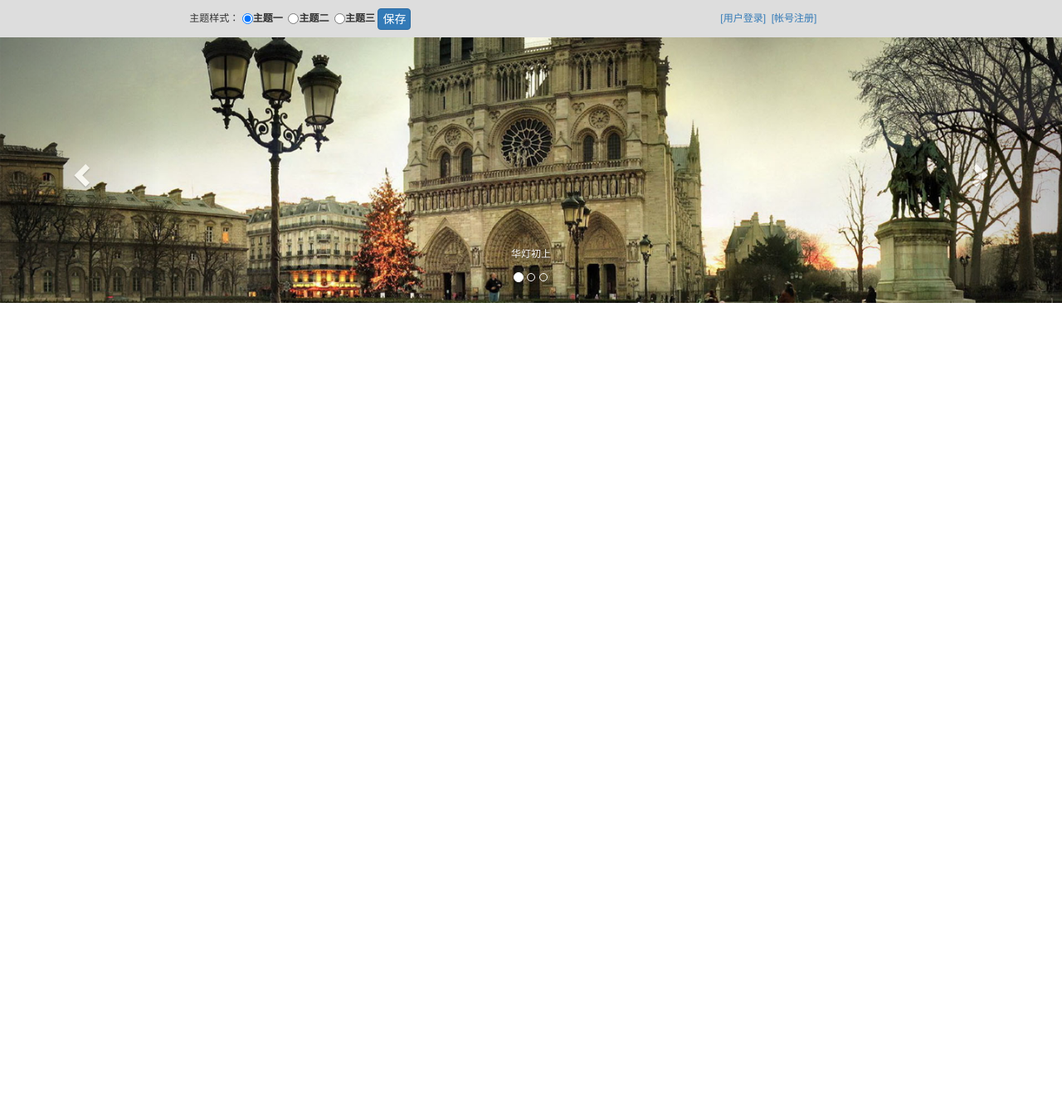
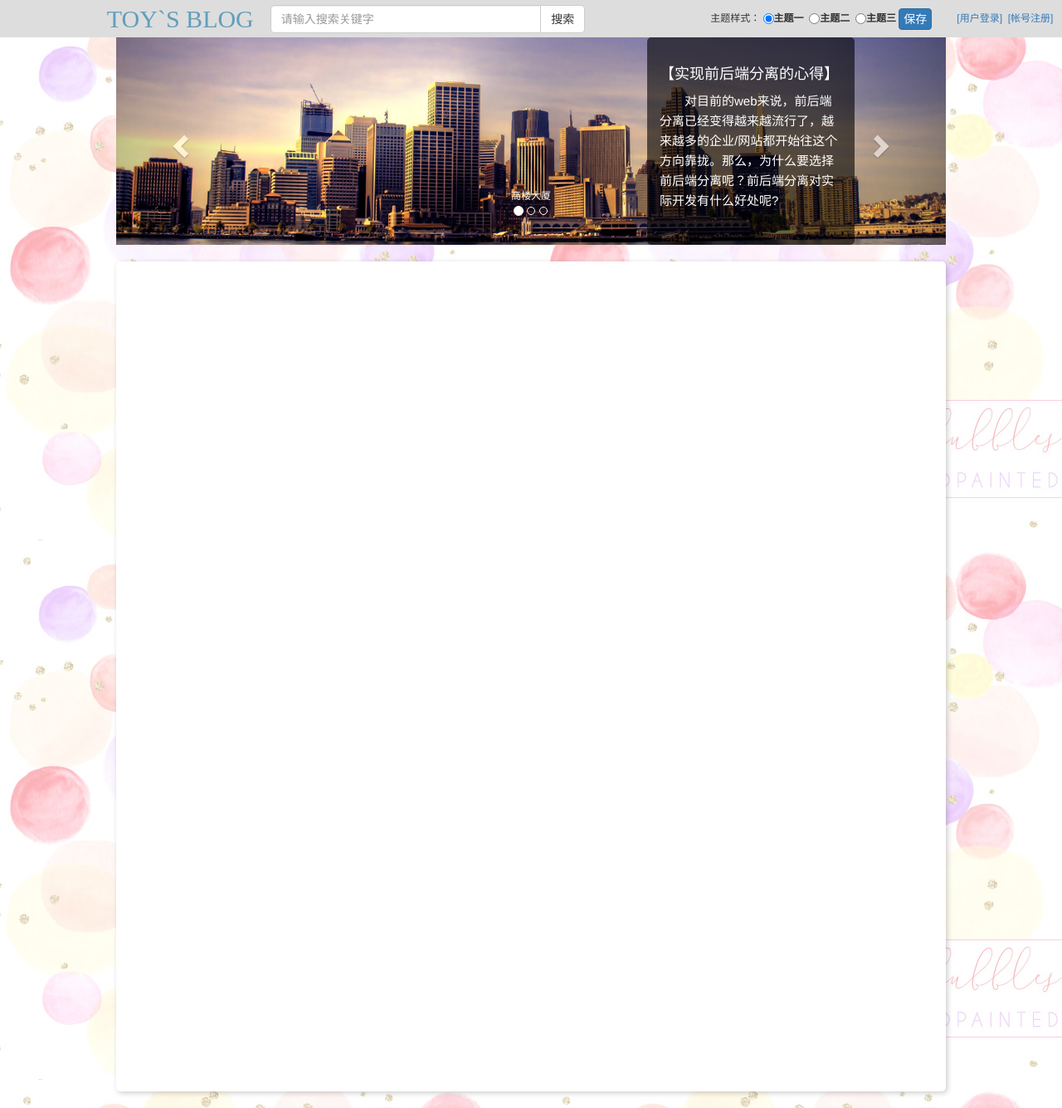
Before and after one commit to turboTy/blog2, a PHP site: page /styles/theme1/t_index.html in a window 1280 px wide. Shown: the whole page at 83% size. Before the commit the page ends 365 px from the top, so only its background shows below. Run offline with PHP 8.4, Linux system fonts and the light colour scheme; some libraries are stand-ins or nearby versions.

Commit message:
modify t_index.html/t-main
2017年6月15日 00:24:24

```diff
--- a/styles/theme1/css/reset.css
+++ b/styles/theme1/css/reset.css
@@ -1,6 +1,5 @@
 /* CSS Document */
-body,ul,ol,li,p,h1,h2,h3,h4,h5,h6,form,fieldset,table,td,img,div,dl,dt,dd,input {margin:0;padding: 0;}
-body {font-size:12px;}
+body {margin:0;padding: 0;font-size:12px;}
 img {border:none;}
 li {list-style:none;}
 input,select,textarea {outline:none;}
--- a/styles/theme1/css/style1.css
+++ b/styles/theme1/css/style1.css
@@ -1,4 +1,8 @@
 /************ login.php **************/
+body {
+	background: url(../images/body-bg3.png);
+}
+
 /*** log-main部分 ***/
 .log-main {
 	margin: 0;
@@ -67,6 +71,11 @@
 	height: 45px;
 	line-height: 45px;
 	background-color: #ddd;
+	position: fixed;
+	top: 0;
+	width: 100%;
+	z-index: 999;
+	min-width: 1366px;
 }
 
 .header-login > .container {
@@ -88,8 +97,13 @@
 	margin: 0!important;
 }
 
+.header-slider {
+	margin-top: 45px;
+}
+
 .header-slider .container {
-	width: 100%;
+	width: 75%;
+	min-width: 1000px;
 	margin: 0;
 	padding: 0;
 }
@@ -101,6 +115,84 @@
 .header-slider .container,
 .header-slider .row,
 .header-slider .row > div {
-	margin: 0;
+	margin: 0 auto;
 	padding: 0;
 }
+
+#carousel-example-generic {
+	position: relative;
+}
+
+.slider-window {
+	height: 100%;
+	width: 250px;
+	border-radius: 5px;
+	background-color: rgba(0,0,0,0.6);
+	color: #fff;
+	position: absolute;
+	padding: 25px 15px;
+	right: 110px;
+	top: 0;
+}
+
+.slider-window > p {
+	font-size: 15px;
+	line-height: 24px;
+}
+
+/*t-main*/
+.t-main {
+	width: 75%;
+	min-width: 1000px;
+	margin: 20px auto;
+	padding: 20px 0;
+	background-color: #fff;
+	min-height: 1000px;
+	border-radius: 5px;
+	box-shadow: 2px 2px 6px rgba(0,0,0,0.2);
+}
+
+.main-left {
+	width:;
+}
+
+.header-login .form-control {
+	/*height: 26px;*/
+	width: 50%;
+	max-width: 350px;
+}
+
+.header-login .col-md-offset-1 > .form-control {
+	border-radius: 5px 0 0 5px;
+}
+
+.header-login .col-md-offset-1 > .btn-default {
+	border-radius: 0 5px 5px 0;
+	border-left: none;
+}
+
+.header-login .col-md-offset-1 {
+	height: 45px;
+	display: flex;
+	align-items: center;
+}
+
+.header-login .col-md-offset-1 > h2 {
+	line-height: 45px;
+	margin: 0 20px 0 0;
+	font-family: "STHUPO";
+	color: rgb(98, 158, 187);
+}
+
+.header-login .col-md-3 {
+	text-align: right;
+}
+
+.main-left {
+	width: 100%;
+}
+
+.main-left-t {
+	width: 100%;
+	height: 360px;
+}
--- a/styles/theme1/t_index.html
+++ b/styles/theme1/t_index.html
@@ -23,17 +23,20 @@
         <div class="t-header">
             <div class="header-login">
                 <div class="container">
-                    <div class="col-md-6 col-md-offset-2">
+                    <div class="col-md-6 col-md-offset-1 col-sm-6 col-xs-6">
+                    <h2>TOY`S BLOG</h2>
+                        <input type="text" placeholder="请输入搜索关键字" class="form-control fl"><input type="button" class="btn btn-default fl" value="搜索" >
+                    </div>
+                    <div class="col-md-3 col-sm-3 col-xs-3">
                         <span>主题样式：</span>
                         <label><input type="radio" class="theme_sel" name="theme_style" value="1" checked>主题一</label>&nbsp;
                         <label><input type="radio" class="theme_sel" name="theme_style" value="2">主题二</label>&nbsp;
                         <label><input type="radio" class="theme_sel" name="theme_style" value="3">主题三</label>
                         <input type="button" class="btn btn-primary" value="保存" name="save_theme">
                     </div>
-                    <div class="col-md-2">
+                    <div class="col-md-2 col-sm-2 col-xs-2">
                         <a href="#">[用户登录]</a>&nbsp;&nbsp;<a href="#">[帐号注册]</a>
                     </div>
-                    <div class="col-md-2">&nbsp;</div>
                 </div>
             </div>
             <div class="header-slider">
@@ -52,9 +55,9 @@
                                 </ol>
                                 <div class="carousel-inner" role="listbox">
                                     <div class="item active" style="text-align:center;">
-                                        <img src="images/slider3.png" alt="" >
+                                        <img src="images/slider1.png" alt="" >
                                         <div class="carousel-caption">
-                                            华灯初上
+                                            高楼大厦
                                         </div>
                                     </div>
                                 <!--    <div class="item">
@@ -66,13 +69,13 @@
                                     <div class="item">
                                         <img src="images/slider2.png" alt="落日余辉">
                                         <div class="carousel-caption">
-                                            落日余辉
+                                            彩霞缤纷
                                         </div>
                                     </div>
                                     <div class="item">
-                                        <img src="images/slider1.png" alt="巍巍学府">
+                                        <img src="images/slider3.png" alt="巍巍学府">
                                         <div class="carousel-caption">
-                                            巍巍学府
+                                            ABCD
                                         </div>
                                     </div>
                                 </div><!-- carousel-inner -->
@@ -84,6 +87,10 @@
                                     <span class="glyphicon glyphicon-chevron-right"></span>
                                     <span class="sr-only">下一页</span>
                                 </a>
+                                <div class="slider-window">
+                                    <h4>【实现前后端分离的心得】</h4>
+                                    <p>　　对目前的web来说，前后端分离已经变得越来越流行了，越来越多的企业/网站都开始往这个方向靠拢。那么，为什么要选择前后端分离呢？前后端分离对实际开发有什么好处呢?</p>
+                                </div>
                             </div><!-- .carousel slide -->
                         </div><!-- .col-md-12 -->
                     </div><!-- .row -->
@@ -94,7 +101,22 @@
 
         <!-- t-main begin -->
         <div class="t-main">
+            <div class="col-md-3">
+                <div class="main-left fl">
+                    <div class="main-left-t">
 
+                    </div>
+                    <div class="main-left-b">
+
+                    </div>
+                </div>
+            </div>
+            <div class="col-md-7">
+
+            </div>
+            <div class="col-md-2">
+
+            </div>
         </div>
         <!-- t-main end -->
 
```
Also changed, not shown: styles/theme1/images/body-bg1.jpg (added), styles/theme1/images/body-bg1.png (added), styles/theme1/images/body-bg2.jpg (added), styles/theme1/images/body-bg2.png (added), styles/theme1/images/body-bg3.jpg (added), styles/theme1/images/body-bg3.png (added), 1 other file.
